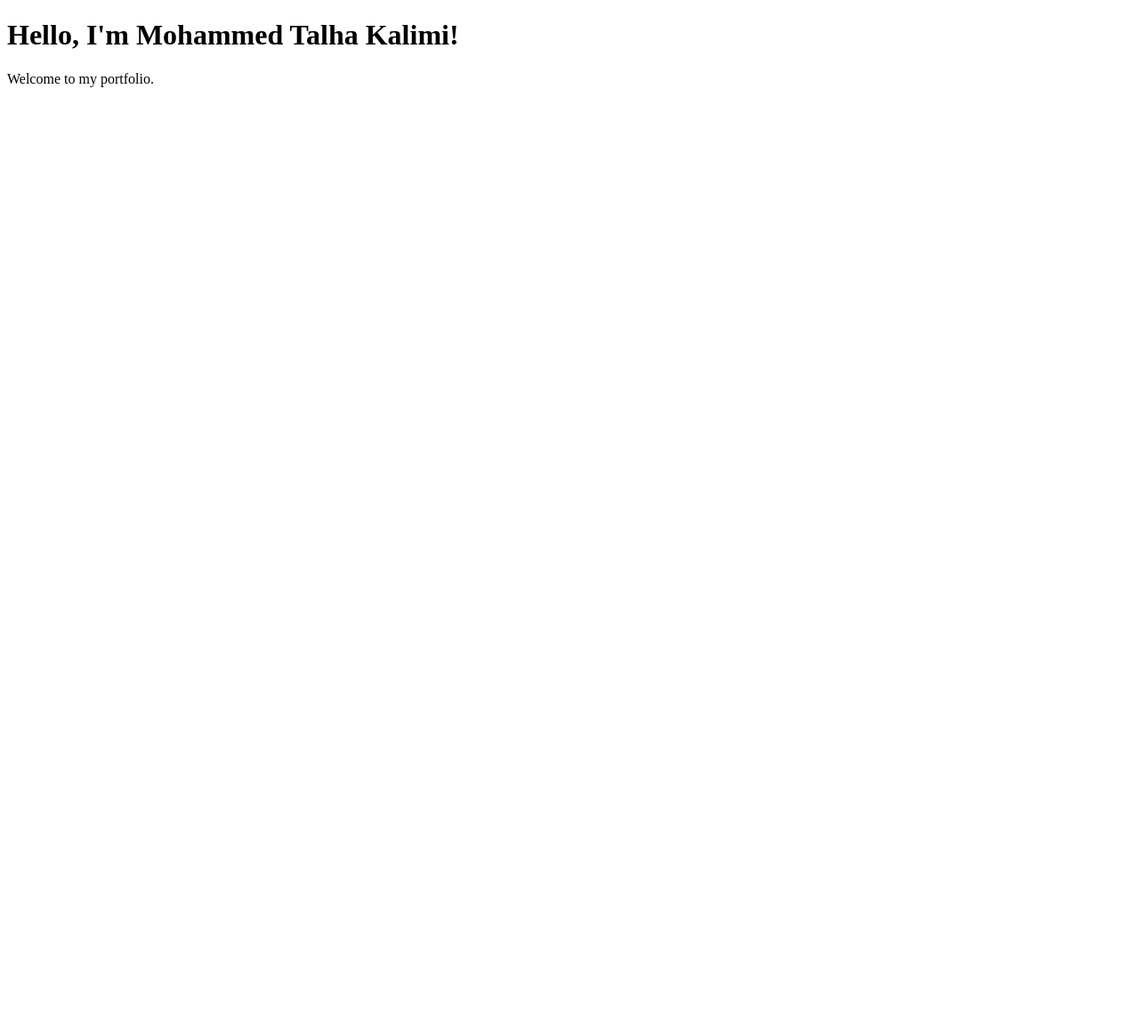
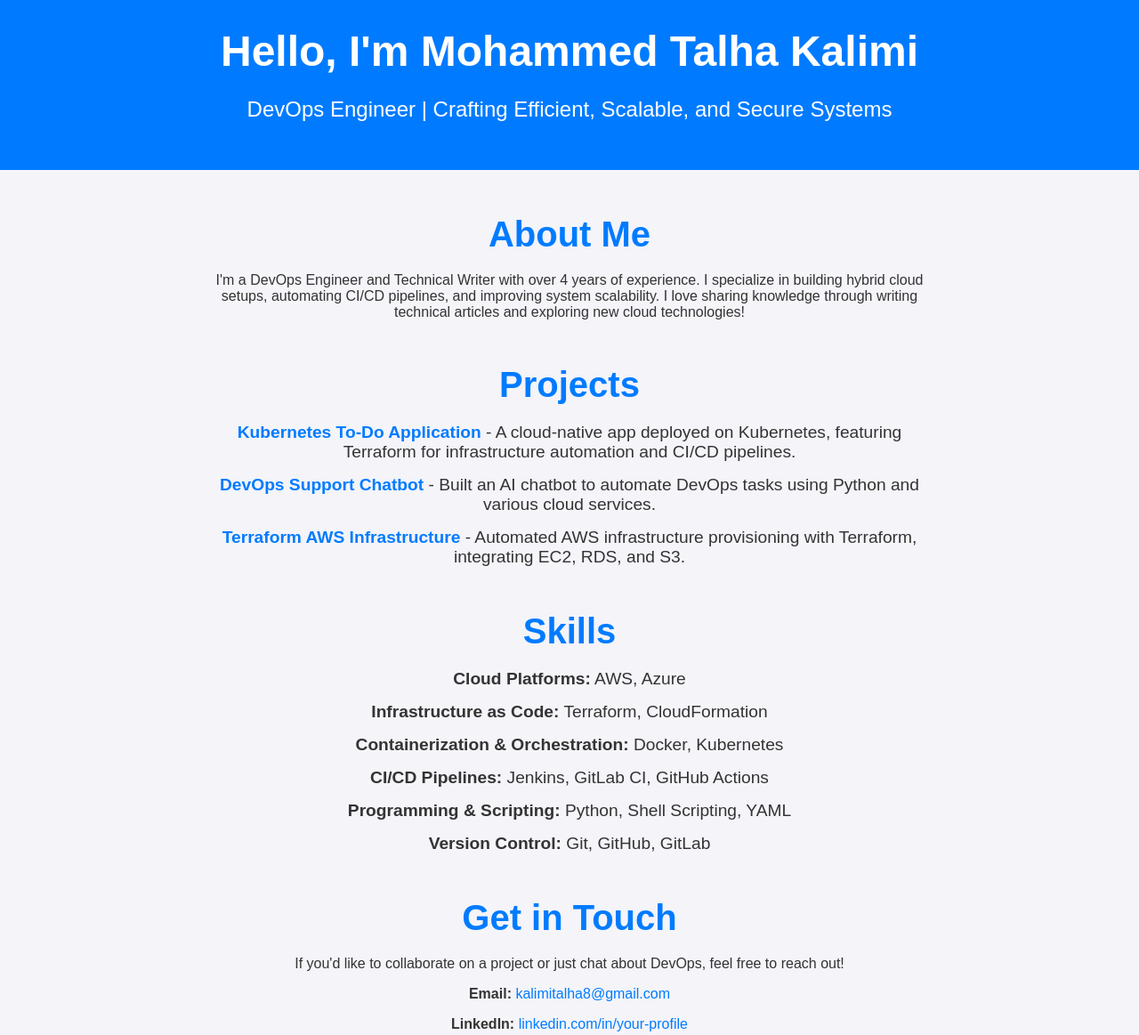
Before and after one commit to TalhaKalimi/TalhaKalimi.github.io, a plain HTML site: page index.html in a window 1280 px wide. Shown: the whole page at 89% size. Before the commit the page ends 800 px from the top, so only its background shows below. Drawn offline with Linux system fonts and the light colour scheme.

Commit message:
Update index.html

```diff
--- a/index.html
+++ b/index.html
@@ -3,10 +3,109 @@
 <head>
   <meta charset="UTF-8">
   <meta name="viewport" content="width=device-width, initial-scale=1.0">
-  <title>Your Portfolio</title>
+  <title>Mohammed Talha Kalimi | DevOps Engineer Portfolio</title>
+  <link rel="stylesheet" href="styles.css">
+  <style>
+    body {
+      font-family: Arial, sans-serif;
+      margin: 0;
+      padding: 0;
+      background-color: #f4f4f9;
+      color: #333;
+    }
+    header {
+      background-color: #007bff;
+      color: white;
+      padding: 30px 20px;
+      text-align: center;
+    }
+    header h1 {
+      margin: 0;
+      font-size: 3em;
+    }
+    header p {
+      font-size: 1.5em;
+    }
+    section {
+      margin: 50px 20px;
+    }
+    section h2 {
+      font-size: 2.5em;
+      color: #007bff;
+      text-align: center;
+      margin-bottom: 20px;
+    }
+    .content {
+      max-width: 800px;
+      margin: 0 auto;
+      text-align: center;
+    }
+    ul {
+      list-style-type: none;
+      padding: 0;
+    }
+    ul li {
+      margin: 15px 0;
+      font-size: 1.2em;
+    }
+    a {
+      color: #007bff;
+      text-decoration: none;
+    }
+    a:hover {
+      text-decoration: underline;
+    }
+  </style>
 </head>
 <body>
-  <h1>Hello, I'm Mohammed Talha Kalimi!</h1>
-  <p>Welcome to my portfolio.</p>
+  <header>
+    <h1>Hello, I'm Mohammed Talha Kalimi</h1>
+    <p>DevOps Engineer | Crafting Efficient, Scalable, and Secure Systems</p>
+  </header>
+
+  <!-- About Me Section -->
+  <section>
+    <div class="content">
+      <h2>About Me</h2>
+      <p>I'm a DevOps Engineer and Technical Writer with over 4 years of experience. I specialize in building hybrid cloud setups, automating CI/CD pipelines, and improving system scalability. I love sharing knowledge through writing technical articles and exploring new cloud technologies!</p>
+    </div>
+  </section>
+
+  <!-- Projects Section -->
+  <section>
+    <div class="content">
+      <h2>Projects</h2>
+      <ul>
+        <li><strong><a href="https://github.com/your-username/kubernetes-todo-app">Kubernetes To-Do Application</a></strong> - A cloud-native app deployed on Kubernetes, featuring Terraform for infrastructure automation and CI/CD pipelines.</li>
+        <li><strong><a href="https://github.com/your-username/devops-support-chatbot">DevOps Support Chatbot</a></strong> - Built an AI chatbot to automate DevOps tasks using Python and various cloud services.</li>
+        <li><strong><a href="https://github.com/your-username/terraform-aws-project">Terraform AWS Infrastructure</a></strong> - Automated AWS infrastructure provisioning with Terraform, integrating EC2, RDS, and S3.</li>
+      </ul>
+    </div>
+  </section>
+
+  <!-- Skills Section -->
+  <section>
+    <div class="content">
+      <h2>Skills</h2>
+      <ul>
+        <li><strong>Cloud Platforms:</strong> AWS, Azure</li>
+        <li><strong>Infrastructure as Code:</strong> Terraform, CloudFormation</li>
+        <li><strong>Containerization & Orchestration:</strong> Docker, Kubernetes</li>
+        <li><strong>CI/CD Pipelines:</strong> Jenkins, GitLab CI, GitHub Actions</li>
+        <li><strong>Programming & Scripting:</strong> Python, Shell Scripting, YAML</li>
+        <li><strong>Version Control:</strong> Git, GitHub, GitLab</li>
+      </ul>
+    </div>
+  </section>
+
+  <!-- Contact Section -->
+  <section>
+    <div class="content">
+      <h2>Get in Touch</h2>
+      <p>If you'd like to collaborate on a project or just chat about DevOps, feel free to reach out!</p>
+      <p><strong>Email:</strong> <a href="mailto:kalimitalha8@gmail.com">kalimitalha8@gmail.com</a></p>
+      <p><strong>LinkedIn:</strong> <a href="https://www.linkedin.com/in/your-profile">linkedin.com/in/your-profile</a></p>
+    </div>
+  </section>
 </body>
 </html>
```
